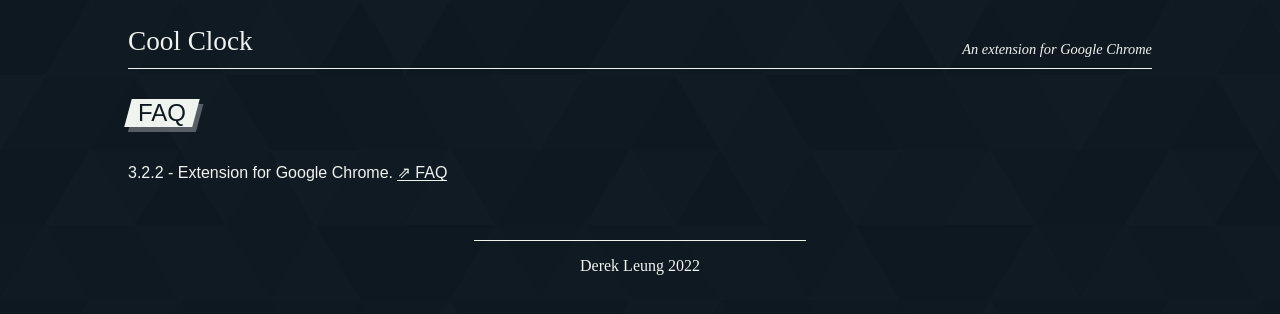
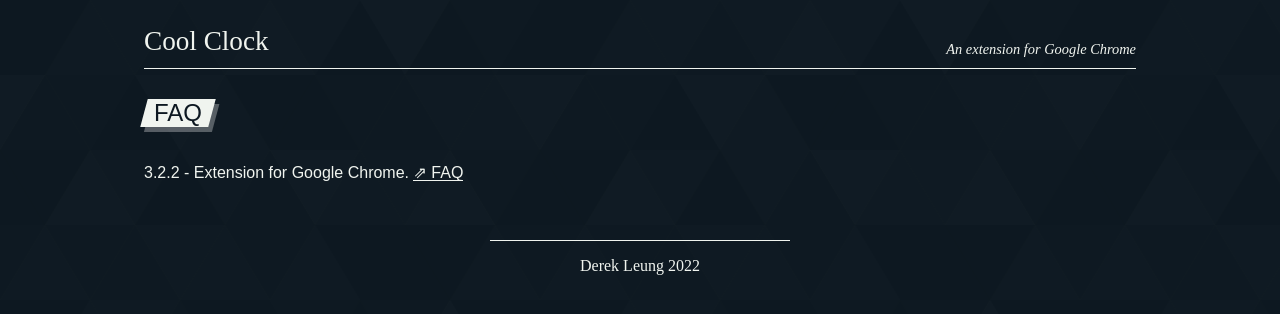
Before and after one commit to derek1906/about-me, a Jekyll site: the page built from _pages/cool_clock.md, in a window 1280 px wide. Shown: the top 314 px of the page. Built offline with Jekyll 4.4.1, drawn with Linux system fonts in a browser that asks for light colours; some web fonts are replaced.

Commit message:
Fix footer causing horizontal scrollbar to appear.

```diff
--- a/assets/css/base.css
+++ b/assets/css/base.css
@@ -17,6 +17,9 @@ html {
 }
 
 body {
+  max-width: 100%;
+  box-sizing: border-box;
+
   background: var(--background-color);
   background-image: url("/assets/images/background.svg");
   background-attachment: fixed;
@@ -30,9 +33,10 @@ footer {
 
   margin-top: 32px;
   padding: 16px;
-  max-width: 300px;
+  max-width: 100%;
   width: 300px;
   border-top: 1px solid var(--font-color);
+  box-sizing: border-box;
 
   font-family: 'Joan', serif;
   text-align: center;
```
